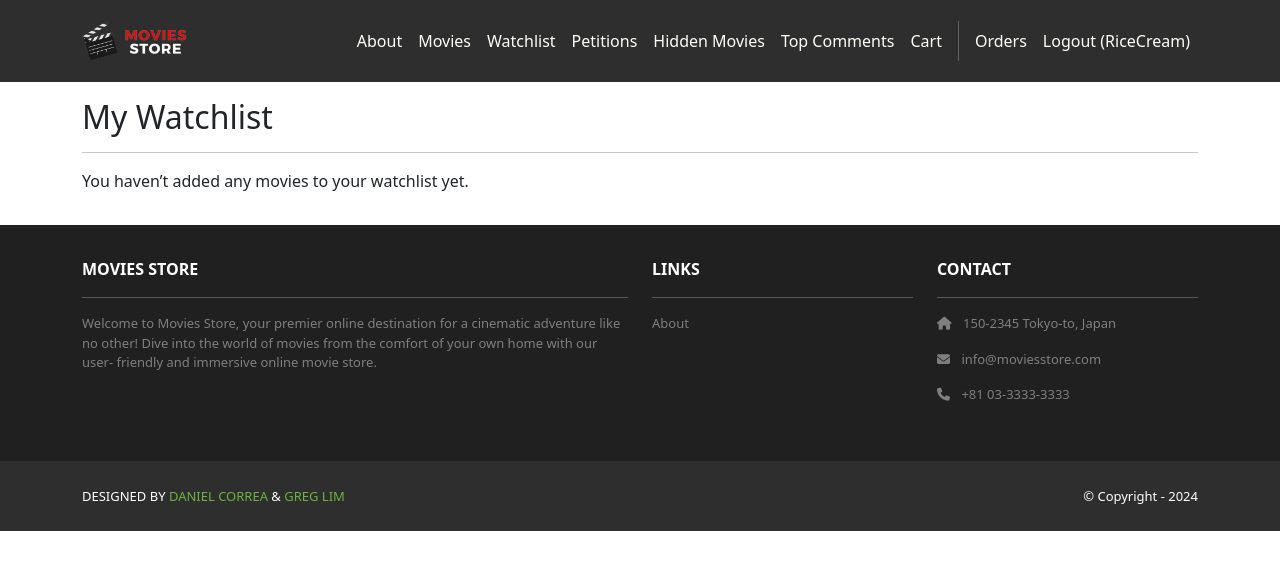
After one commit to Mykelxu/moviesstore, a Django app: page /movies/watchlist/ in a window 1280 px wide. The commit adds this page. Shown: the top 570 px of the page. Run offline with Django 5.2, Linux system fonts and the light colour scheme; a user stored in the database is signed in; data comes from the database, SQL or seed files in the repository; data that the repository does not hold is empty; some libraries are stand-ins or nearby versions.

Commit message:
Add Watchlist feature for movies

```diff
--- /dev/null
+++ b/movies/templates/movies/watchlist.html
@@ -0,0 +1,31 @@
+{% extends 'base.html' %}
+{% block content %}
+<div class="p-3">
+  <div class="container">
+    <h2>My Watchlist</h2>
+    <hr />
+    {% if template_data.movies %}
+      <div class="row">
+        {% for movie in template_data.movies %}
+          <div class="col-md-3 mb-4">
+            <div class="card h-100">
+              <img src="{{ movie.image.url }}" class="card-img-top" alt="{{ movie.name }}">
+              <div class="card-body">
+                <h5 class="card-title">{{ movie.name }}</h5>
+                <p class="card-text">${{ movie.price }}</p>
+                <a href="{% url 'movies.show' movie.id %}" class="btn btn-primary btn-sm">View</a>
+                <form method="post" action="{% url 'movies.watchlist_remove' movie.id %}" class="d-inline">
+                  {% csrf_token %}
+                  <button class="btn btn-outline-danger btn-sm" type="submit">Remove</button>
+                </form>
+              </div>
+            </div>
+          </div>
+        {% endfor %}
+      </div>
+    {% else %}
+      <p>You haven’t added any movies to your watchlist yet.</p>
+    {% endif %}
+  </div>
+</div>
+{% endblock %}
--- a/movies/urls.py
+++ b/movies/urls.py
@@ -15,4 +15,7 @@ urlpatterns = [
     path('petitions/', views.petitions_index, name='movies.petitions'),
     path('petitions/new/', views.petitions_new, name='movies.petitions_new'),
     path('petitions/<int:petition_id>/vote/', views.petitions_vote, name='movies.petitions_vote'),
+    path('watchlist/', views.watchlist_index, name='movies.watchlist'),
+    path('<int:id>/watchlist/add/', views.watchlist_add, name='movies.watchlist_add'),
+    path('<int:id>/watchlist/remove/', views.watchlist_remove, name='movies.watchlist_remove'),
 ]
--- a/movies/views.py
+++ b/movies/views.py
@@ -3,7 +3,7 @@ from .models import Movie, Review
 from django.contrib.auth.decorators import login_required
 from django.db.models.functions import Length
 from django.db.models import Count
-from .models import Movie, Review, ReviewFunnyVote, HiddenMovie, Petition, PetitionVote
+from .models import Movie, Review, ReviewFunnyVote, HiddenMovie, Petition, PetitionVote, WatchlistEntry
 def index(request):
     movies = Movie.objects.all()
     if request.user.is_authenticated:
@@ -20,10 +20,15 @@ def show(request, id):
         .annotate(num_funny=Count('funny_votes', distinct=True))
         .order_by('-date')  # keep your existing order; we just add the count
     )
+    is_in_watchlist = False
+    if request.user.is_authenticated:
+        is_in_watchlist = WatchlistEntry.objects.filter(user=request.user, movie=movie).exists()
     template_data = {
         'title': movie.name,
         'movie': movie,
         'reviews': reviews,
+        'is_in_watchlist': is_in_watchlist,
+
     }
     return render(request, 'movies/show.html', {'template_data': template_data})
 @login_required
@@ -131,5 +136,30 @@ def petitions_vote(request, petition_id):
         PetitionVote.objects.get_or_create(petition=petition, user=request.user)
     return redirect('movies.petitions')
 
+@login_required
+def watchlist_index(request):
+    movies = Movie.objects.filter(watchlist_entries__user=request.user).distinct()
+    template_data = {
+        'title': 'My Watchlist',
+        'movies': movies,
+    }
+    return render(request, 'movies/watchlist.html', {'template_data': template_data})
+
+
+@login_required
+def watchlist_add(request, id):
+    if request.method == 'POST':
+        movie = get_object_or_404(Movie, id=id)
+        WatchlistEntry.objects.get_or_create(user=request.user, movie=movie)
+    return redirect('movies.show', id=id)
+
+
+@login_required
+def watchlist_remove(request, id):
+    if request.method == 'POST':
+        movie = get_object_or_404(Movie, id=id)
+        WatchlistEntry.objects.filter(user=request.user, movie=movie).delete()
+    return redirect('movies.show', id=id)
+
 
 # Create your views here.
--- a/moviesstore/templates/base.html
+++ b/moviesstore/templates/base.html
@@ -41,6 +41,8 @@
                href="{% url 'home.about' %}">About</a>
             <a class="nav-link" href=
               "{% url 'movies.index' %}">Movies</a>
+            <a class="nav-link" href="{% url 'movies.watchlist' %}">Watchlist</a>
+
             <a class="nav-link" href="{% url 'movies.petitions' %}">Petitions</a>
 
               <a class="nav-link" href="{% url 'movies.hidden' %}">Hidden Movies</a>
```
Also changed, not shown: movies/models.py (+11 -0 lines), movies/templates/movies/show.html (+17 -0 lines), movies/migrations/0006_watchlistentry.py (added).
